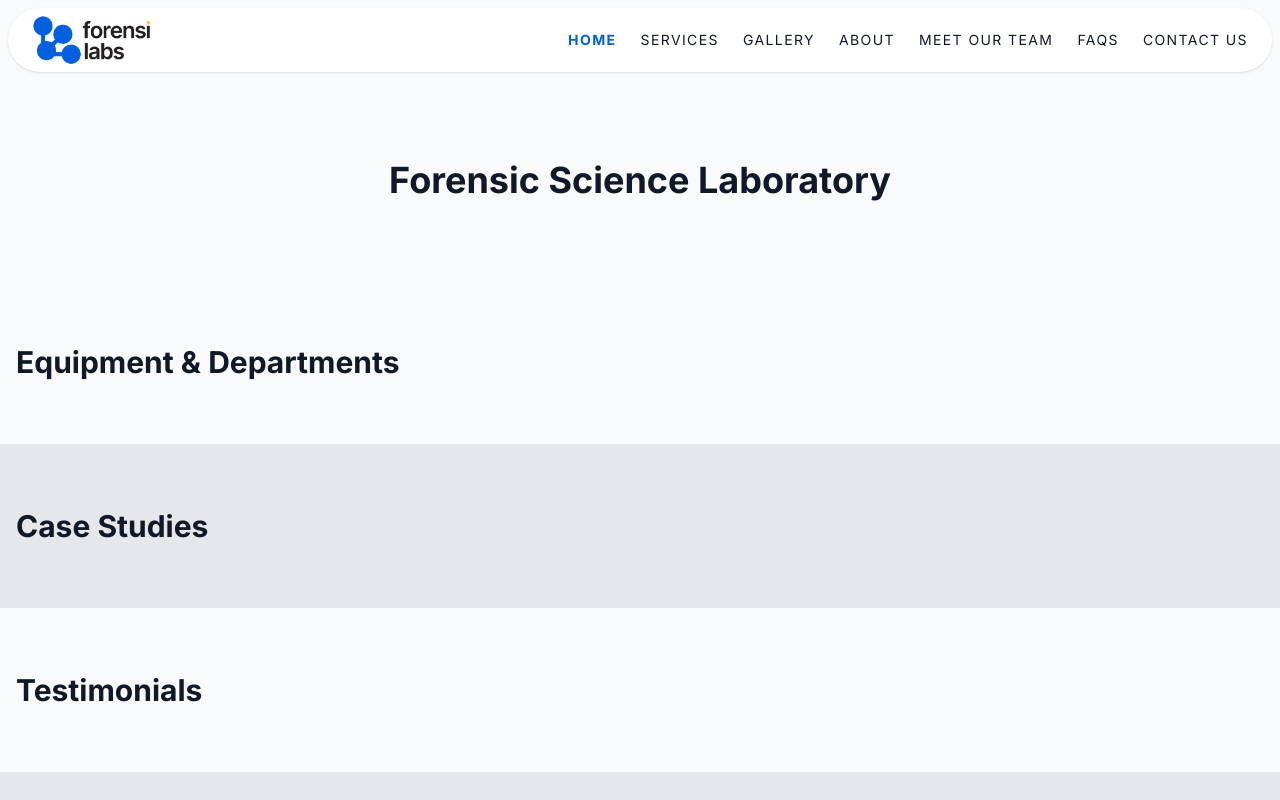
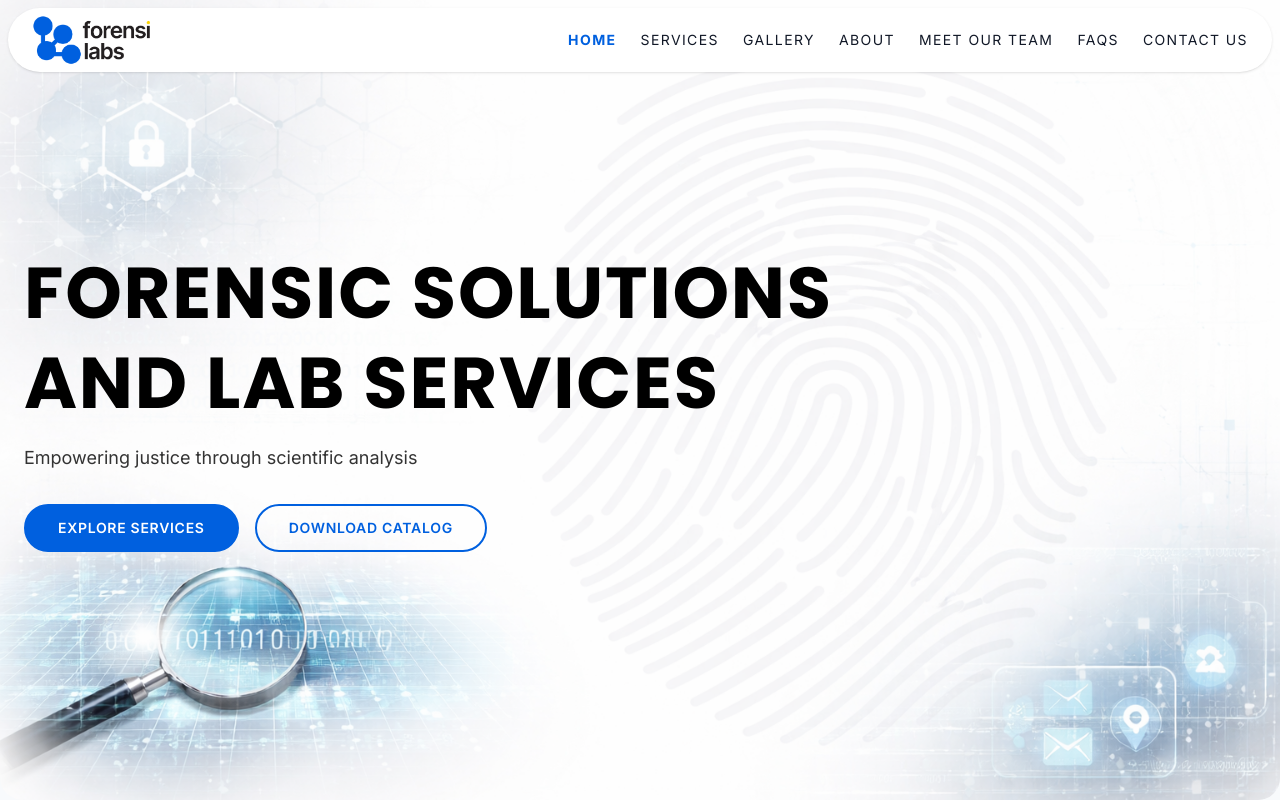
Before and after one commit to ashaduzzaman2002/forensilab, a Next.js app: page / in a window 1280 px wide. Shown: the top 800 px of the page. Built offline with nearby package versions, Linux system fonts and the light colour scheme.

Commit message:
hero section

```diff
--- /dev/null
+++ b/app/(public)/contact-us/page.tsx
@@ -0,0 +1,3 @@
+export default function ContactUsPage() {
+  return <div>Contact Us</div>;
+}
--- a/components/public/hero.tsx
+++ b/components/public/hero.tsx
@@ -1,3 +1,39 @@
+import Link from "next/link";
+
 export function Hero() {
-  return <section className="py-20 text-center"><h1 className="text-4xl font-bold">Forensic Science Laboratory</h1></section>;
+  return (
+    <section
+      className="relative -mt-20 flex h-screen items-center bg-cover bg-center bg-no-repeat rounded-b-3xl"
+      style={{
+        backgroundImage:
+          "url('/hero-bg.png')",
+      }}
+    >
+
+      <div className="relative z-10 mx-auto w-full max-w-7xl px-6">
+        <h1 className="font-heading text-5xl font-bold uppercase leading-tight tracking-wide text-black md:text-7xl">
+          FORENSIC SOLUTIONS
+          <br />
+          AND LAB SERVICES
+        </h1>
+        <p className="mt-4 max-w-xl text-lg text-black/80">
+          Empowering justice through scientific analysis
+        </p>
+        <div className="mt-8 md:flex flex-wrap grid grid-cols-1 gap-4">
+          <Link
+            href="/services"
+            className="rounded-full bg-primary px-8 py-3 h-12 text-sm flex items-center justify-center font-semibold uppercase tracking-wider text-primary-foreground transition hover:bg-white hover:text-primary border-2 border-primary"
+          >
+            Explore Services
+          </Link>
+          <a
+            href="#"
+            className="rounded-full border-2 border-primary h-12 px-8 py-3 text-sm flex items-center justify-center font-semibold uppercase tracking-wider text-primary transition hover:bg-primary hover:text-white"
+          >
+            Download Catalog
+          </a>
+        </div>
+      </div>
+    </section>
+  );
 }
```
Also changed, not shown: public/hero-bg.png (added).
